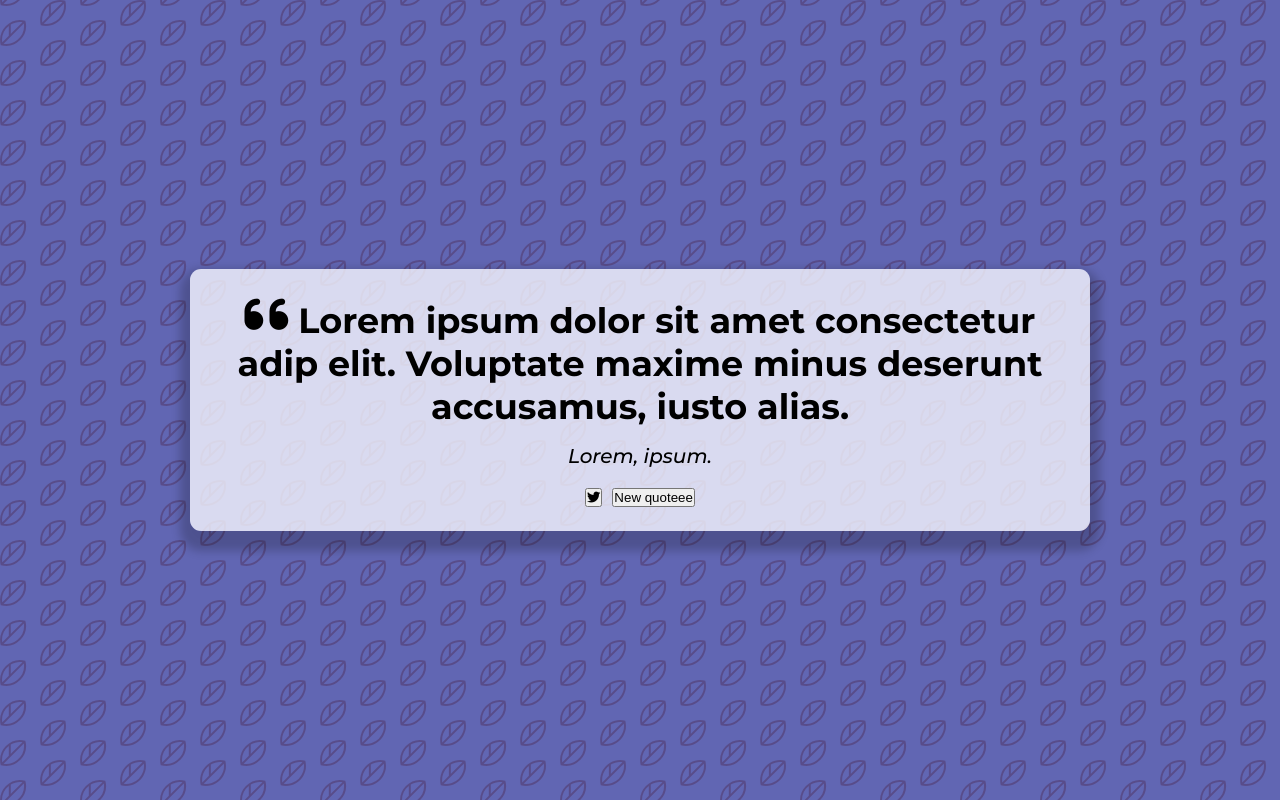
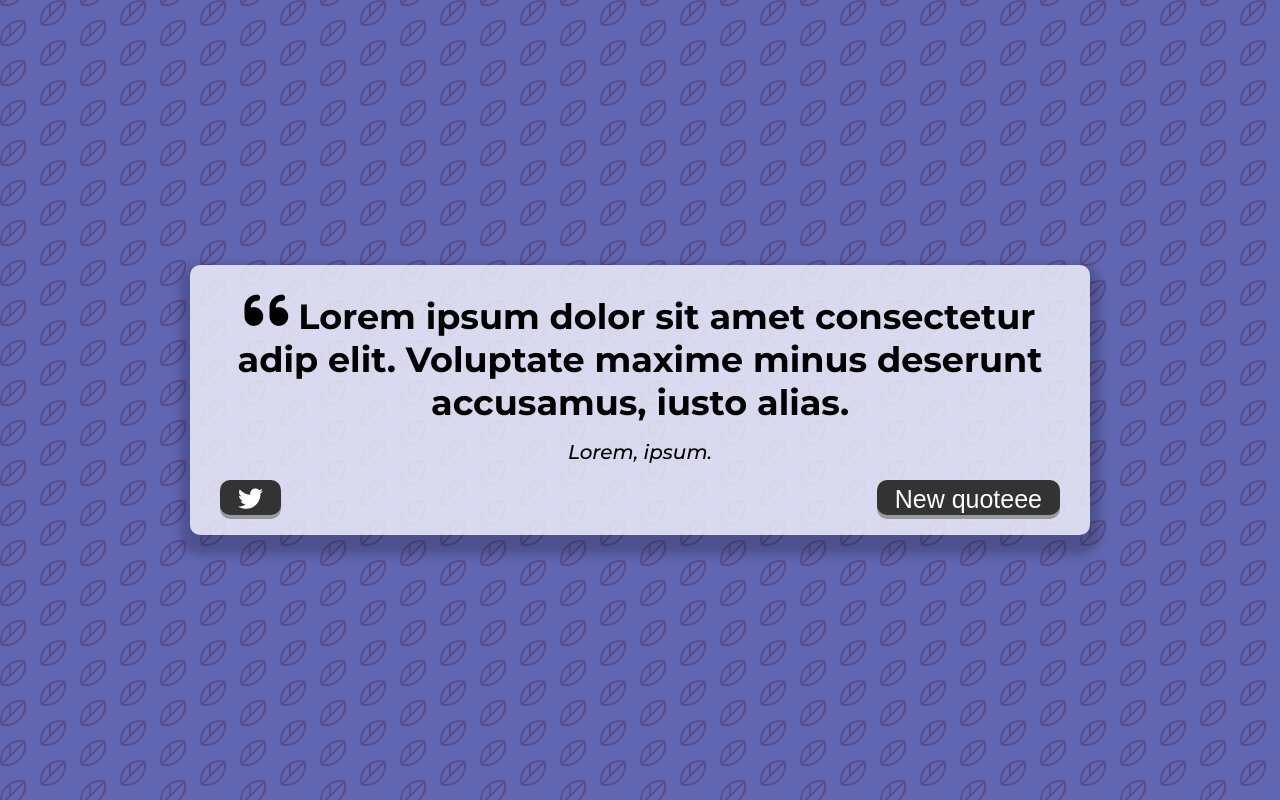
Before and after one commit to Abucur980/quoteee, a plain HTML site: page index.html in a window 1280 px wide. Drawn offline with Linux system fonts and the light colour scheme.

Commit message:
style the buttons

```diff
--- a/style.css
+++ b/style.css
@@ -32,11 +32,11 @@ body{
 
 .quote-container{
     width: auto;
-    max-width: 900px;
-    padding: 20px 30px;
-    border-radius: 11px;
+    max-width: 90rem;
+    padding: 2rem 3rem;
+    border-radius: 1rem;
     background-color: rgba(248,248,255, 0.8);
-    box-shadow: 0 10px 10px 10px rgba(0, 0, 0, 0.2);
+    box-shadow: 0 1rem 1rem 1rem rgba(0, 0, 0, 0.2);
 }
 
 .quote-text{
@@ -52,11 +52,49 @@ body{
 }
 
 .quote-author{
-    margin-top: 16px;
+    margin-top: 1.6rem;
     font-size: 2rem;
     font-weight: 500;
     font-style: italic;
 }
+
+.btn-container{
+    display: flex;
+    margin-top: 1.6rem;
+    justify-content: space-between;
+}
+
+.twitter-button{
+    transition: all .2s;
+}
+
+button{
+    cursor: pointer;
+    font-size: 2.5rem;
+    height: 3.5rem;
+    border: none;
+    border-radius: 1rem;
+    color: white;
+    background-color: #333;
+    outline: none;
+    padding: 0.5rem 1.8rem;
+    box-shadow: 0 0.4rem rgba(121,121,121, 0.65);
+}
+
+button:hover{
+    filter: brightness(110%);
+}
+
+button:active{
+    transform: translate(0, 0.3rem);
+    box-shadow: 0 0.1rem rgba(248,248,255, 0.65);
+}
+
+.twitter-button:hover{
+    color: #38a1f3;
+}
+
+
 
 @media screen and (max-width:1000px){
 
```
